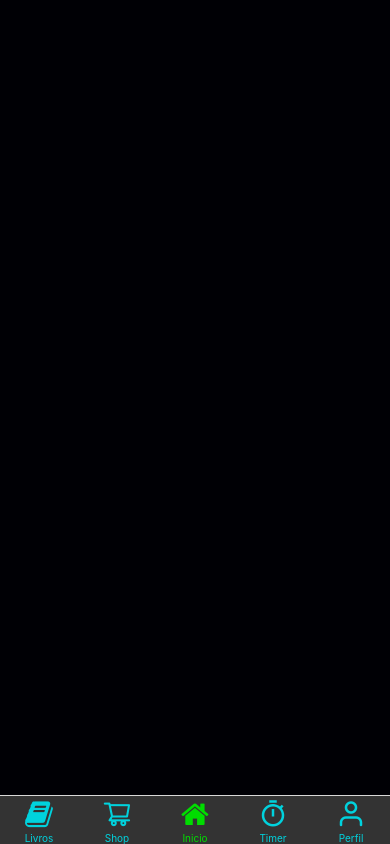
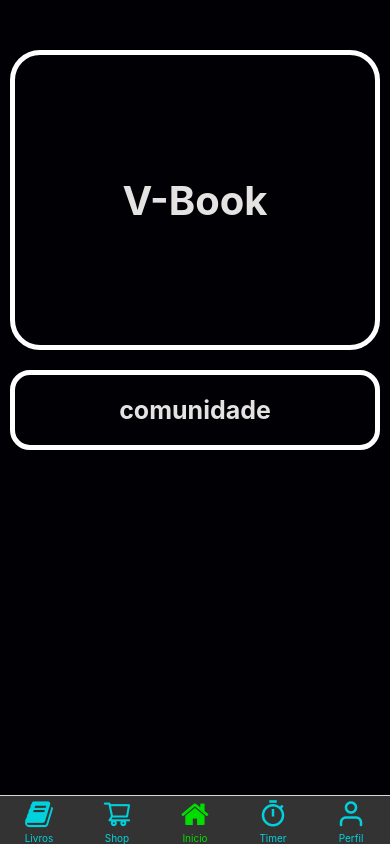
Before and after one commit to VegaKunn/testBook, a React Native app: screen /Inicio in a window 390 px wide. Built offline with nearby package versions, Linux system fonts and the light colour scheme.

Commit message:
Estabelecendo o inicio

```diff
--- a/package.json
+++ b/package.json
@@ -11,6 +11,7 @@
   },
   "dependencies": {
     "@react-native-async-storage/async-storage": "^1.15.14",
+    "@react-native-community/hooks": "^2.8.1",
     "@react-navigation/bottom-tabs": "^6.0.9",
     "@react-navigation/material-bottom-tabs": "^6.0.9",
     "@react-navigation/native": "^6.0.6",
--- a/pages/InicioPage.js
+++ b/pages/InicioPage.js
@@ -1,9 +1,28 @@
 import React, {useState, useEffect} from 'react';
-import {View, Text, StyleSheet, TouchableHighlight} from 'react-native';
+import {
+  View,
+  SafeAreaView,
+  ScrollView,
+  Text,
+  StyleSheet,
+  TouchableHighlight,
+} from 'react-native';
 import AsyncStorage from '@react-native-async-storage/async-storage';
 import Lista from '../components/Lista';
+
 export default function Inicio() {
-  return <View style={es.corpo}></View>;
+  return (
+    <SafeAreaView style={es.corpo}>
+      <ScrollView style={es.rolagem}>
+        <View style={es.comunidade}>
+          <Text style={es.titulos}>V-Book</Text>
+        </View>
+        <View style={es.comunidade2}>
+          <Text style={es.titulos2}>comunidade</Text>
+        </View>
+      </ScrollView>
+    </SafeAreaView>
+  );
 }
 
 const es = StyleSheet.create({
@@ -14,4 +33,43 @@ const es = StyleSheet.create({
     padding: 10,
     alignItems: 'center',
   },
+  rolagem: {
+    width: '100%',
+    paddingLeft: 10,
+    paddingRight: 10,
+    paddingBottom: 10,
+    alignContent: 'center',
+  },
+  comunidade: {
+    height: 300,
+    marginTop: 50,
+    alignItems: 'center',
+    alignContent: 'center',
+    justifyContent: 'center',
+    borderWidth: 5,
+    borderRadius: 30,
+    borderColor: '#fff',
+  },
+  comunidade2: {
+    height: 80,
+    marginTop: 20,
+    alignItems: 'center',
+    alignContent: 'center',
+    justifyContent: 'center',
+    borderWidth: 5,
+    borderRadius: 20,
+    borderColor: '#fff',
+  },
+  titulos: {
+    color: '#e5e3e2',
+    fontSize: 40,
+    fontWeight: 'bold',
+    padding: 10,
+  },
+  titulos2: {
+    color: '#e5e3e2',
+    fontSize: 25,
+    fontWeight: 'bold',
+    padding: 10,
+  },
 });
--- a/pages/LivrosPage.js
+++ b/pages/LivrosPage.js
@@ -12,6 +12,8 @@ import {
   LogBox,
   BackHandler,
 } from 'react-native';
+
+import {useBackHandler} from '@react-native-community/hooks';
 
 import AsyncStorage from '@react-native-async-storage/async-storage';
 import Icones from 'react-native-vector-icons/Feather';
@@ -60,7 +62,7 @@ export default function Livros() {
   const [adicionar, setAdicionar] = useState(false); // se true mostra aba para cadastro
   const [ocultarNotas, setOcultarNotas] = useState(false);
   const [baka, setBaka] = useState('');
-
+  /*
   useEffect(() => {
     BackHandler.addEventListener('hardwareBackPress', () => {
       setLista(true);
@@ -72,6 +74,17 @@ export default function Livros() {
       return () => BackHandler.remove();
     });
   }, []);
+*/
+
+  useBackHandler(() => {
+    setLista(true);
+    setAbrir(false);
+    setSalvar(true);
+    setAdicionar(false);
+    setOcultarNotas(false);
+    setBaka('');
+    return true;
+  });
 
   const [livros, setLivros] = useState([]);
   // livros = [];
--- a/pages/PerfilPage.js
+++ b/pages/PerfilPage.js
@@ -12,6 +12,7 @@ import {
 } from 'react-native';
 import Icones from 'react-native-vector-icons/Entypo';
 import AsyncStorage from '@react-native-async-storage/async-storage';
+import {useBackHandler} from '@react-native-community/hooks';
 
 const teste = [
   {id: '1', nome: 'Harry Pottery', nota: '10', pagi: '1000/1000'},
@@ -64,10 +65,17 @@ export default function Perfil(props) {
     BackHandler.addEventListener('hardwareBackPress', () => {
       setLidos(false);
       setProgresso(false);
-      return () => BackHandler.remove();
+      // BackHandler.preventDefault();
+      return () => BackHandler.preventDefault();
     });
   }, []);
-  */
+*/
+
+  useBackHandler(() => {
+    setLidos(false);
+    setProgresso(false);
+    return true;
+  });
 
   return (
     <SafeAreaView style={es.corpo}>
--- a/pages/ShopPage.js
+++ b/pages/ShopPage.js
@@ -9,6 +9,9 @@ import {
   StyleSheet,
   LogBox,
 } from 'react-native';
+
+import {useBackHandler} from '@react-native-community/hooks';
+
 import CardLivros from '../components/CardLivros';
 import CategoriasShop from '../components/CategoriasShop';
 import Lista from '../components/Lista';
@@ -19,6 +22,7 @@ export default function Shop() {
   const [alternador, setAlternador] = useState(false);
   const [seletor, setSeletor] = useState(0);
 
+  /*
   useEffect(() => {
     BackHandler.addEventListener('hardwareBackPress', () => {
       setAlternador(false);
@@ -26,8 +30,14 @@ export default function Shop() {
       return () => BackHandler.remove();
     });
   }, []);
+*/
+  //
 
-  //
+  useBackHandler(() => {
+    setAlternador(false);
+    setSeletor(0);
+    return true;
+  });
   return (
     <SafeAreaView style={es.corpo}>
       <ScrollView showsVerticalScrollIndicator={false} style={es.rolagem}>
--- a/pages/TimerPage.js
+++ b/pages/TimerPage.js
@@ -9,6 +9,7 @@ import {
   BackHandler,
 } from 'react-native';
 import AsyncStorage from '@react-native-async-storage/async-storage';
+import {useBackHandler} from '@react-native-community/hooks';
 
 export default function Timer(props) {
   LogBox.ignoreAllLogs();
@@ -108,19 +109,6 @@ export default function Timer(props) {
   const [secu, setSecu] = useState(0);
   const [somar, setSomar] = useState(true);
 
-  ////////// Botão Voltar
-
-  useEffect(() => {
-    BackHandler.addEventListener('hardwareBackPress', () => {
-      recomecar();
-      setEscolherTempo(false);
-      setEscolher(false);
-      setNaoDefinido(false);
-      setComecar(true);
-      return () => BackHandler.remove();
-    });
-  }, []);
-
   const bora = () => {
     setContador(!contador);
   };
@@ -165,6 +153,29 @@ export default function Timer(props) {
     recomecar(trofeu);
   }
 
+  ////////// Botão Voltar
+
+  useBackHandler(() => {
+    recomecar();
+    setEscolherTempo(false);
+    setEscolher(false);
+    setNaoDefinido(false);
+    setComecar(true);
+    return true;
+  });
+
+  /*
+  useEffect(() => {
+    BackHandler.addEventListener('hardwareBackPress', () => {
+      recomecar();
+      setEscolherTempo(false);
+      setEscolher(false);
+      setNaoDefinido(false);
+      setComecar(true);
+      return () => BackHandler.preventDefault();
+    });
+  }, []);
+*/
   return (
     <SafeAreaView style={es.corpo}>
       <View style={es.divTitulo}>
```
Also changed, not shown: 3 other files (tests, documents, lock files or other folders).
